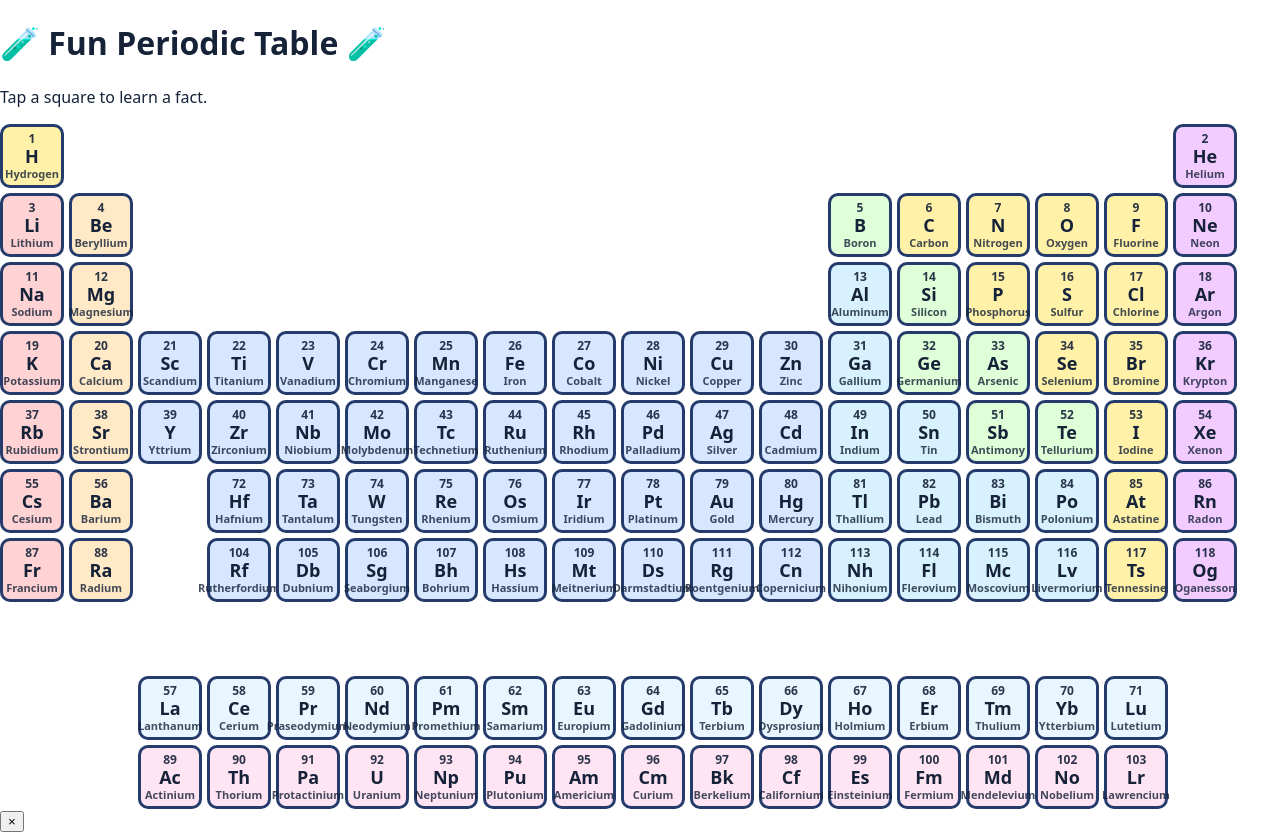
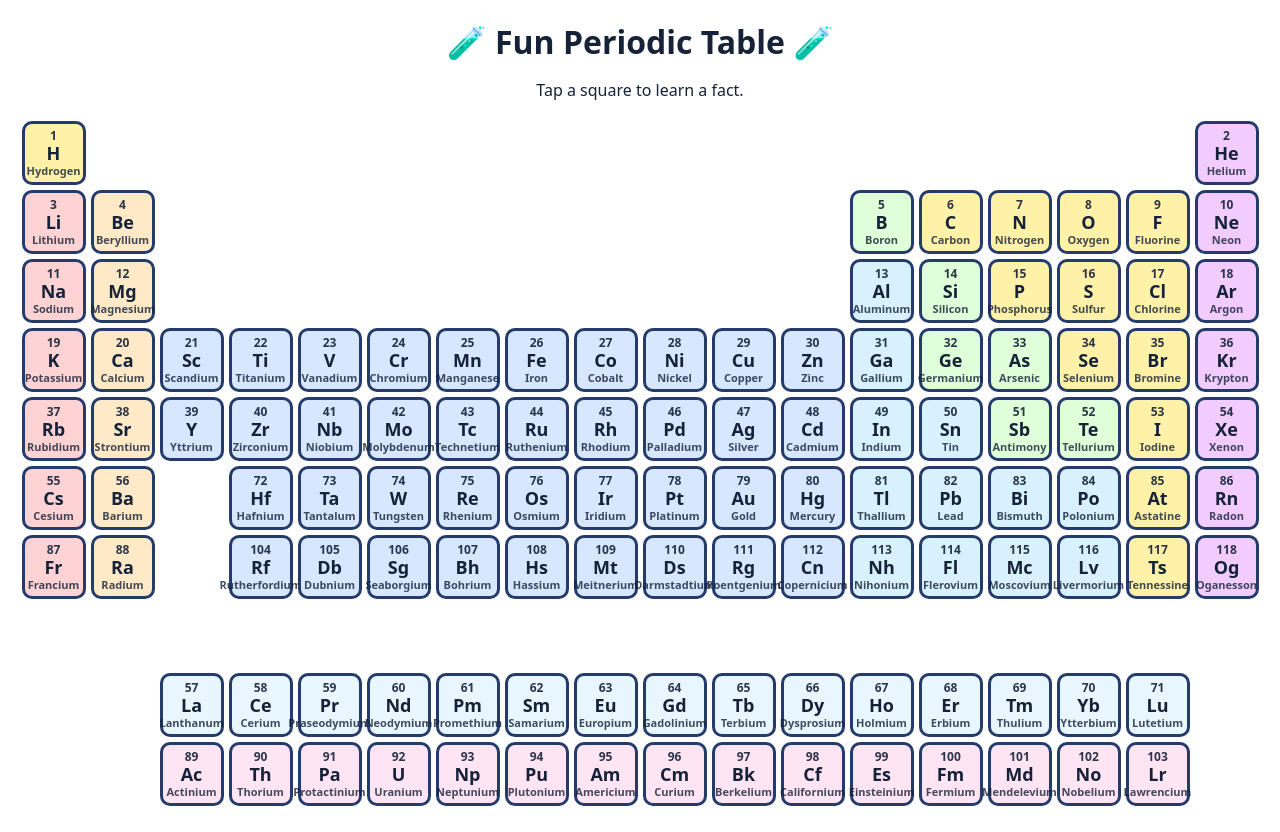
Before and after one commit to MEBANNED/fun-periodic-table, a Flask app: page / in a window 1280 px wide. After the commit the page ends 806 px from the top, so only its background shows below. Run offline with Flask 3, Linux system fonts and the light colour scheme.

Commit message:
Update style.css

```diff
--- a/static/style.css
+++ b/static/style.css
@@ -25,6 +25,20 @@ body{
   background:var(--bg);
 }
 
+/* --- ADDED THIS TO CENTER THE TITLE --- */
+h1 {
+  text-align: center;
+  margin-top: 20px; /* Added some top margin for better spacing */
+  margin-bottom: 10px; /* Added some bottom margin */
+}
+
+p { /* Centering the paragraph text as well */
+  text-align: center;
+  margin-bottom: 20px;
+}
+/* -------------------------------------- */
+
+
 /* grid container (reused if your page already has these) */
 .pt-grid{
   display: grid;
@@ -33,6 +47,7 @@ body{
   gap: var(--gap);
   justify-content: center;  /* center the grid itself */
   width: max-content;       /* prevent grid from shrinking */
+  margin: 0 auto;           /* Center the grid container itself */
 }
 /* element cell */
 .cell{
@@ -99,24 +114,74 @@ body{
 .cell[data-cat="lanthanide"]           { background:#e8f7ff; }
 .cell[data-cat="actinide"]             { background:#ffe4f3; }
 
-/* The previous overrides for .cell properties like border and background are now handled within the main .cell block.
-   If you specifically want a different default border/background for ALL cells, you can adjust the main .cell block.
-   The category styles will then override the background as needed.
-*/
-.cell .num { /* This specific rule for .num is fine as it targets a child element */
+/* Styles for specific child elements within a cell */
+.cell .num {
   font-size: 12px;
   font-weight: 700;
   opacity: 0.9;
 }
 
-.cell .sym { /* This specific rule for .sym is fine as it targets a child element */
+.cell .sym {
   font-size: 18px;
   font-weight: 900;
   margin: 3px 0;
 }
 
-.cell .el-name { /* This specific rule for .el-name is fine as it targets a child element */
+.cell .el-name {
   font-size: 11px;
   font-weight: 600;
   opacity: 0.8;
 }
+
+/* Element Card styles (for the popup) */
+#element-card {
+  position: fixed;
+  top: 50%;
+  left: 50%;
+  transform: translate(-50%, -50%);
+  background: white;
+  border: 3px solid var(--border);
+  border-radius: var(--cell-radius);
+  padding: 20px;
+  box-shadow: 0 4px 15px rgba(0,0,0,0.2);
+  z-index: 1000;
+  text-align: center;
+  max-width: 300px;
+  display: flex;
+  flex-direction: column;
+  gap: 10px;
+}
+
+#element-card.hidden {
+  display: none;
+}
+
+#element-card button {
+  position: absolute;
+  top: 5px;
+  right: 5px;
+  background: none;
+  border: none;
+  font-size: 20px;
+  cursor: pointer;
+  padding: 5px 10px;
+  color: var(--fg);
+}
+
+#element-card #element-symbol {
+  font-size: 3em;
+  font-weight: 800;
+  color: var(--fg);
+}
+
+#element-card #element-name {
+  font-size: 1.5em;
+  font-weight: 600;
+  color: var(--fg);
+}
+
+#element-card #element-fact {
+  font-size: 1em;
+  color: #555;
+  line-height: 1.4;
+}
```
